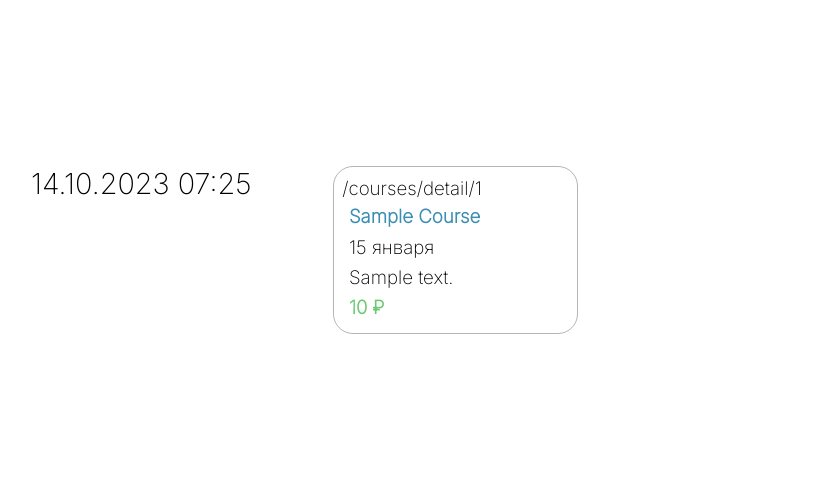
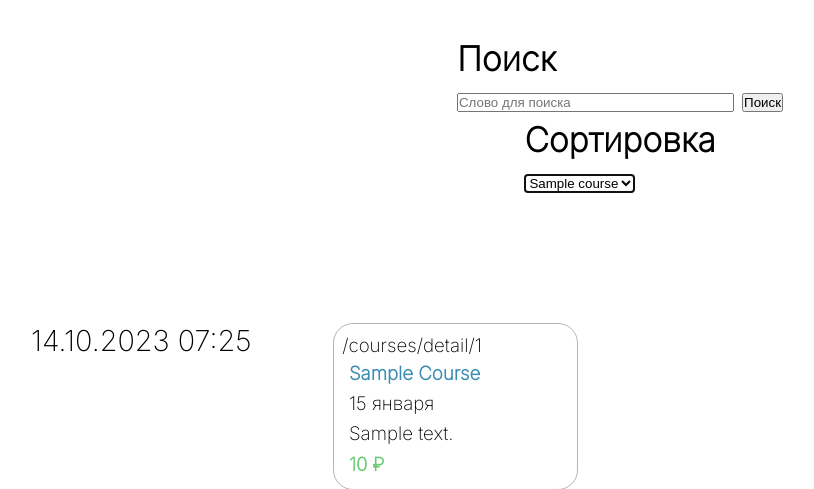
Before and after one commit to frantic333/LMS, a Django app: template lms_project/templates/index.html in a window 1280 px wide. Shown: the part 218-707 px from the top of the page, without its empty margins (20-834 px from the left). Run offline with Django 4.2, Linux system fonts and the light colour scheme; tables that the repository leaves empty hold one stand-in row (values such as "Sample post"); the template is opened without the code that fills it: values that come from a table or form of the project are taken from there, most other values are stand-ins (such as "Sample title", 1, 10 or a date in 2020); some libraries are stand-ins or nearby versions; some web fonts are replaced.

Commit message:
Eleventh lesson

```diff
--- a/lms_project/templates/index.html
+++ b/lms_project/templates/index.html
@@ -1,6 +1,26 @@
 {% extends 'base.html' %}
 {% load static %}
 {% block content %}
+    <div align="left">
+        <form method="get">
+                <h3>Поиск</h3>
+                {% csrf_token %}
+                <input type="search" name="search" placeholder="Слово для поиска" maxlength="250" size="32">
+                <input type="submit" value="Поиск">
+        </form>
+    </div>
+    <div align="left">
+        <form method="get">
+            <h3>Сортировка</h3>
+            <select name="title" size="courses.count" autofocus>
+                {% for course in courses %}
+                    <option value="{{ course.title }}">{{ course.title }}</option>
+                {% endfor %}
+            </select>
+                <!--<p><input name="title" type="radio" value="{{ course.title }}">{{ course.title }}</p>
+                <p><input type="submit" value="Выбрать"></p>-->
+        </form>
+    </div>
     <div class="courses_container">
         {% now 'SHORT_DATETIME_FORMAT' %}
         {% for course in courses %}
```
Also changed, not shown: lms_project/learning/views.py (+10 -1 lines).
